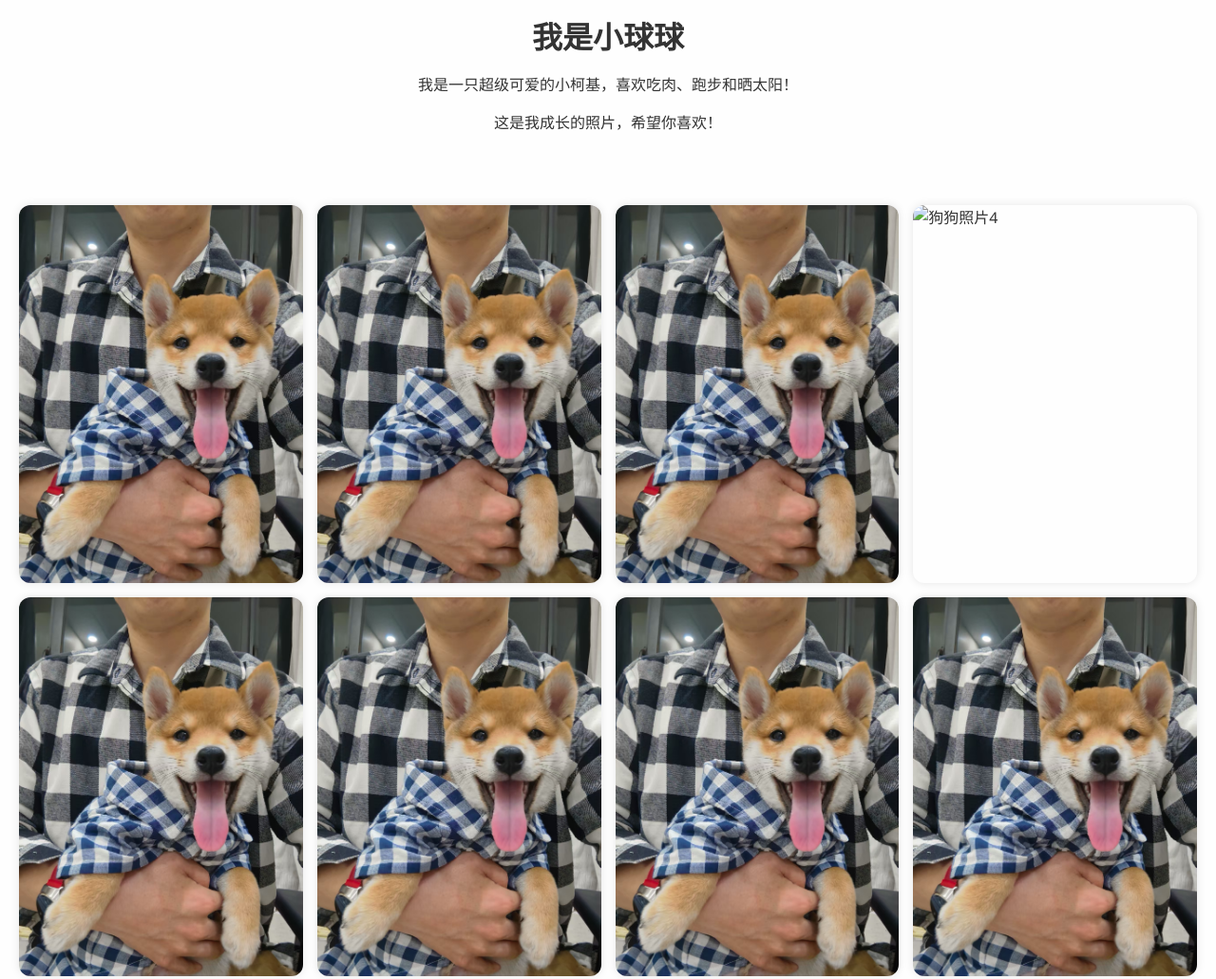
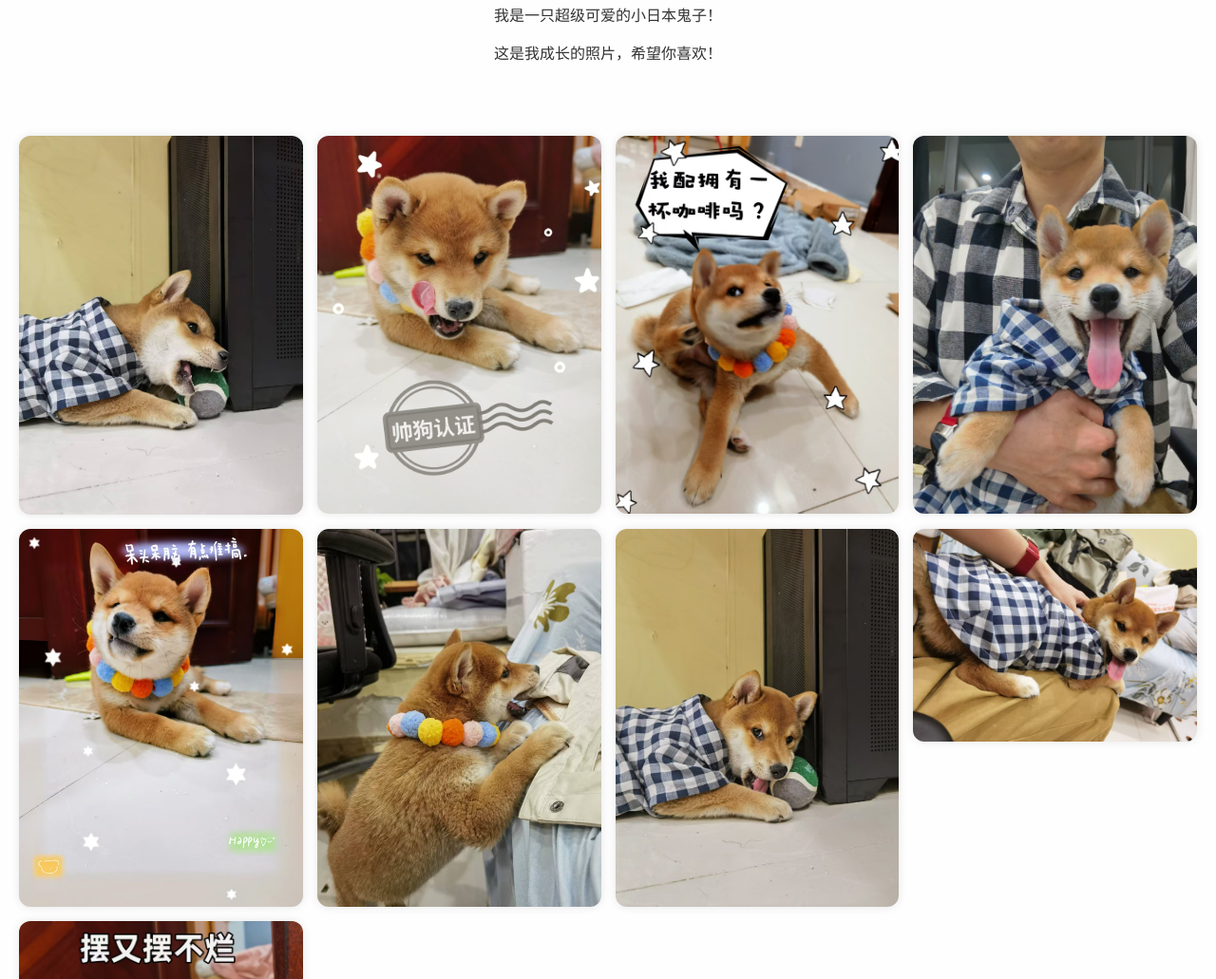
Before and after one commit to Head226/pro1, a plain HTML site: page index.html in a window 1280 px wide. Shown: the part 451-1482 px from the top of the page at 95% size. Drawn offline with Linux system fonts and the light colour scheme.

Commit message:
Update index.html

```diff
--- a/index.html
+++ b/index.html
@@ -64,44 +64,20 @@
   <div class="banner"></div>
 
   <section class="intro">
-    <h2>我是小球球</h2>
-    <p>我是一只超级可爱的小柯基，喜欢吃肉、跑步和晒太阳！</p>
+    <p>我是一只超级可爱的小日本鬼子！</p>
     <p>这是我成长的照片，希望你喜欢！</p>
   </section>
 
   <section class="gallery">
-    <img src="4.jpg" alt="狗狗照片1">
-    <img src="4.jpg" alt="狗狗照片2">
-    <img src="4.jpg" alt="狗狗照片3">
-    <img src="d.jpg" alt="狗狗照片4">
-    <img src="4.jpg" alt="狗狗照片1">
-    <img src="4.jpg" alt="狗狗照片2">
-    <img src="4.jpg" alt="狗狗照片3">
-    <img src="4.jpg" alt="狗狗照片1">
-    <img src="4.jpg" alt="狗狗照片2">
-    <img src="4.jpg" alt="狗狗照片3">
-    <img src="4.jpg" alt="狗狗照片1">
-    <img src="4.jpg" alt="狗狗照片2">
-    <img src="4.jpg" alt="狗狗照片3">
-    <img src="4.jpg" alt="狗狗照片1">
-    <img src="4.jpg" alt="狗狗照片2">
-    <img src="4.jpg" alt="狗狗照片3">
-    <img src="4.jpg" alt="狗狗照片1">
-    <img src="4.jpg" alt="狗狗照片2">
-    <img src="4.jpg" alt="狗狗照片3">
-    <img src="d.jpg" alt="狗狗照片4">
-    <img src="4.jpg" alt="狗狗照片1">
-    <img src="4.jpg" alt="狗狗照片2">
-    <img src="4.jpg" alt="狗狗照片3">
-    <img src="4.jpg" alt="狗狗照片1">
-    <img src="4.jpg" alt="狗狗照片2">
-    <img src="4.jpg" alt="狗狗照片3">
-    <img src="4.jpg" alt="狗狗照片1">
-    <img src="4.jpg" alt="狗狗照片2">
-    <img src="4.jpg" alt="狗狗照片3">
-    <img src="4.jpg" alt="狗狗照片1">
-    <img src="4.jpg" alt="狗狗照片2">
-    <img src="4.jpg" alt="狗狗照片3">
+    <img src="1.jpg" alt="狗狗照片1">
+    <img src="2.jpg" alt="狗狗照片2">
+    <img src="3.jpg" alt="狗狗照片3">
+    <img src="4.jpg" alt="狗狗照片4">
+    <img src="5.jpg" alt="狗狗照片5">
+    <img src="6.jpg" alt="狗狗照片6">
+    <img src="7.jpg" alt="狗狗照片7">
+    <img src="8.jpg" alt="狗狗照片8">
+    <img src="9.jpg" alt="狗狗照片9">
   </section>
 
   <footer>
```
